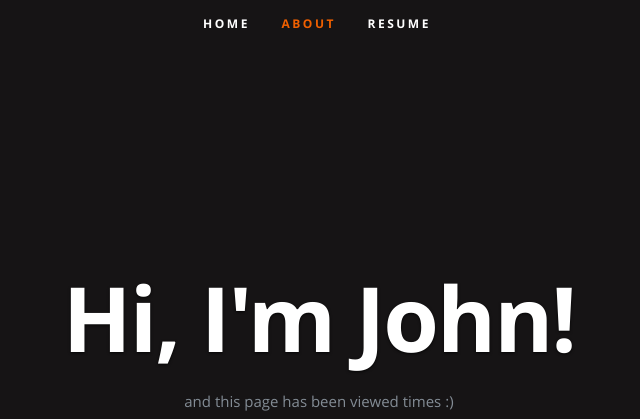
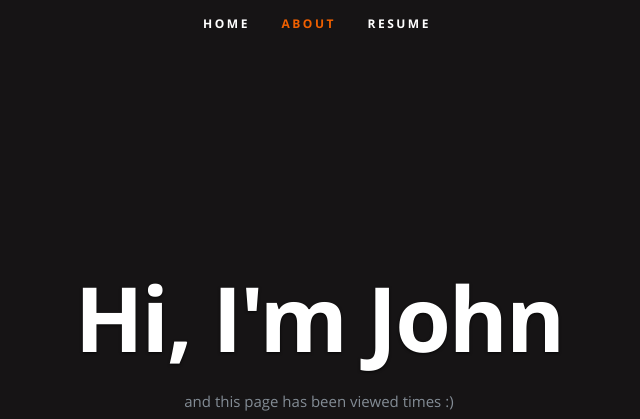
Before and after one commit to binellijj/azure-resume, a plain HTML site: page frontend/index.html in a window 1280 px wide. Shown: the top 419 px of the page, without its empty margins (323-963 px from the left). Drawn offline with nearby package versions, Linux system fonts and the light colour scheme; no server answers.

Commit message:
added projects / changed name

```diff
--- a/frontend/index.html
+++ b/frontend/index.html
@@ -54,7 +54,7 @@
 
       <div class="row banner">
          <div class="banner-text">
-            <h1 class="responsive-headline">Hi, I'm John!</h1>
+            <h1 class="responsive-headline">Hi, I'm John</h1>
 
             <p>and this page has been viewed <a id="counter"></a> times :) </p>
             <ul class="social">
```
